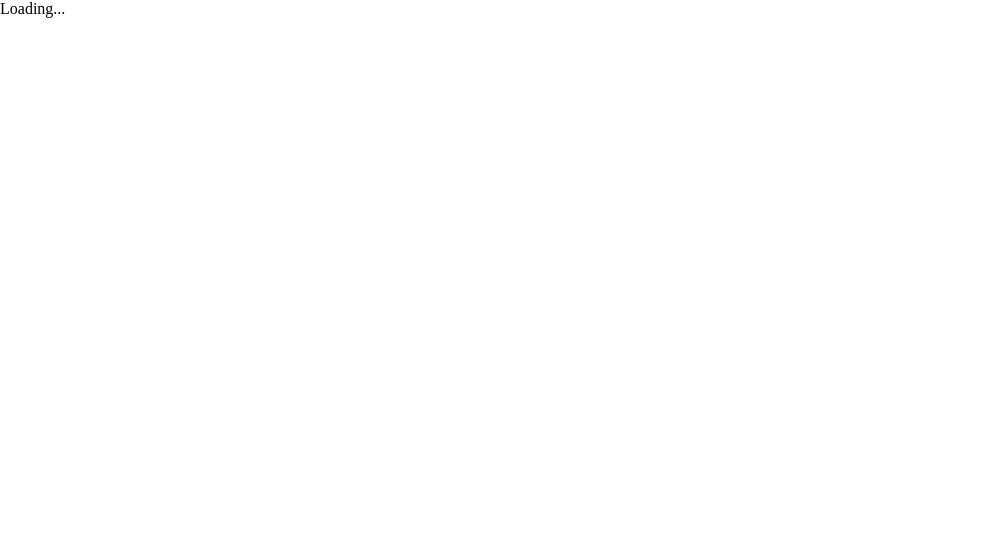
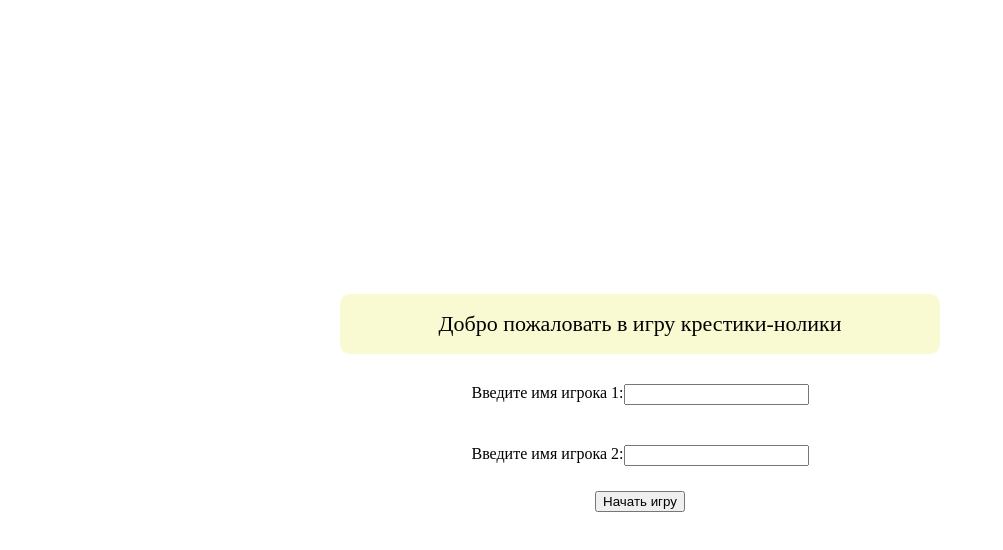
Before and after one commit to MaksimDzha/tic-tac-toe-front, a React app: page / in a window 1280 px wide. Shown: the top 550 px of the page, without its empty margins (0-1003 px from the left). Built offline with nearby package versions, Linux system fonts and the light colour scheme.

Commit message:
Приветствие

```diff
--- a/index.html
+++ b/index.html
@@ -1,5 +1,6 @@
 <!DOCTYPE html>
 <html lang="en">
+
 <head>
     <meta charset="UTF-8">
     <title>Крестики-нолики</title>
@@ -10,8 +11,10 @@
         }
     </style>
 </head>
+
 <body>
 <div id="app"></div>
 <script src="index.js"></script>
 </body>
+
 </html>
--- a/src/components/App.js
+++ b/src/components/App.js
@@ -1,17 +1,68 @@
 import React, { Component } from 'react';
 
+// import './style.css'
+
+const style = {
+  start: {
+    display: 'flex',
+    height: '100%',
+    alignItems: 'center',
+    justifyContent: 'center',
+    flexDirection: 'column'
+  },
+  gameName: {
+    margin: 10,
+    height: 60,
+    width: 600,
+    fontSize: 22,
+    display: 'flex',
+    alignItems: 'center',
+    justifyContent: 'center',
+    backgroundColor: 'LightGoldenrodYellow',
+    borderRadius: 10
+  },
+  column: {
+    display: 'flex',
+    flexDirection: 'column'
+  },
+  row: {
+    margin: 20,
+    display: 'flex',
+    justifyContent: 'center',
+    flexDirection: 'row'
+  },
+  buttons:{
+    margin: 5,
+    display: 'flex',
+    justifyContent: 'center',
+  }
+};
+
 class App extends Component {
-  constructor(props) {
-    super(props);
-
-  }
+    constructor(props) {
+        super(props);
+        this.state = {
+        users: null
+        };
+    }
 
   render() {
-    return (
-      <div>
-        Loading...
+      return (
+      <div style={style.start}>
+          <div style={style.gameName}>Добро пожаловать в игру крестики-нолики</div>
+          <div style={style.row}>
+              <div>Введите имя игрока 1:</div>
+              <input />
+          </div>
+          <div style={style.row}>
+              <div>Введите имя игрока 2:</div>
+              <input />
+          </div>
+          <div style={style.buttons}>
+              <button onClick={() => startGame()}>Начать игру</button>
+          </div>
       </div>
-    )
+      )
   }
 }
 
```
